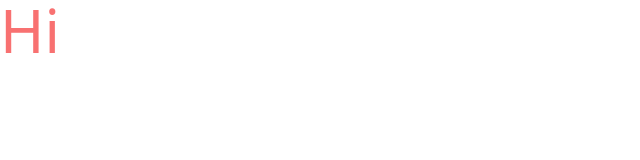
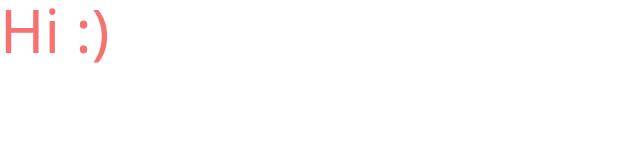
Before and after one commit to Hiba-Mohamed/Wasafati-CookingBlog-ReactJS, a React (Vite) app: page /#/ in a window 1280 px wide. Shown: the top 160 px of the page, without its empty margins (0-640 px from the left). Built offline with nearby package versions, Linux system fonts and the light colour scheme.

Commit message:
Update IntroPage.tsx

```diff
--- a/src/pages/IntroPage.tsx
+++ b/src/pages/IntroPage.tsx
@@ -1,5 +1,5 @@
 export function IntroPage(){
     return(
-        <div className="text-6xl text-red-400">Hi</div>
+        <div className="text-6xl text-red-400">Hi :)</div>
     )
 }
```
